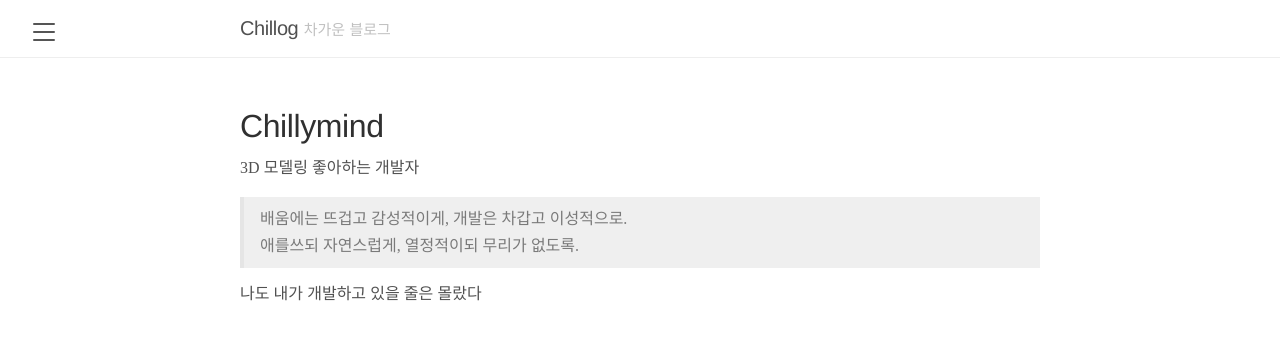
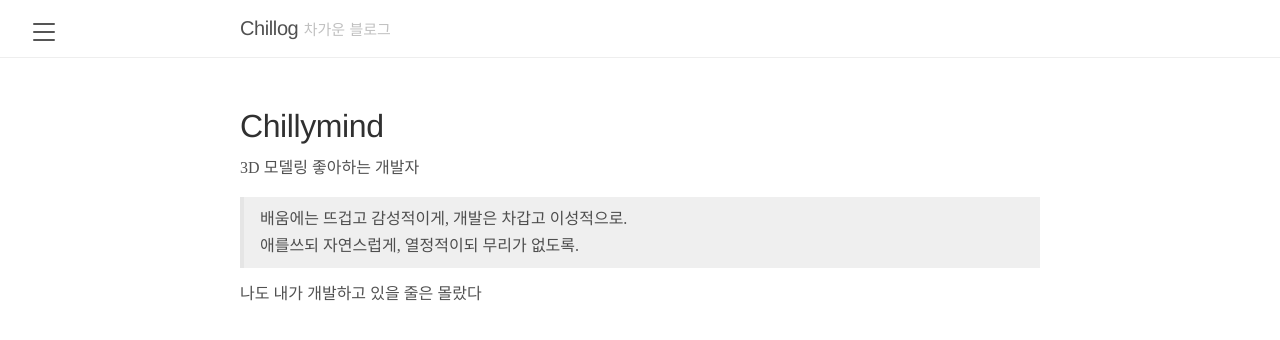
Before and after one commit to chillyMind/chillyMind.github.io, a Jekyll site: the page built from about.md, in a window 1280 px wide. Shown: the top 340 px of the page. Built offline with Jekyll 4.4.1, drawn with Linux system fonts in a browser that asks for light colours; some web fonts are replaced.

Commit message:
글씨 색 좀더 진하게

```diff
--- a/public/css/poole.css
+++ b/public/css/poole.css
@@ -213,7 +213,7 @@ pre code {
 blockquote {
   padding: .5rem 1rem;
   margin: .8rem 0;
-  color: #7a7a7a;
+  color: #4e4e4e;
   background-color: #efefef;
   border-left: .25rem solid #e5e5e5;
 }
```
